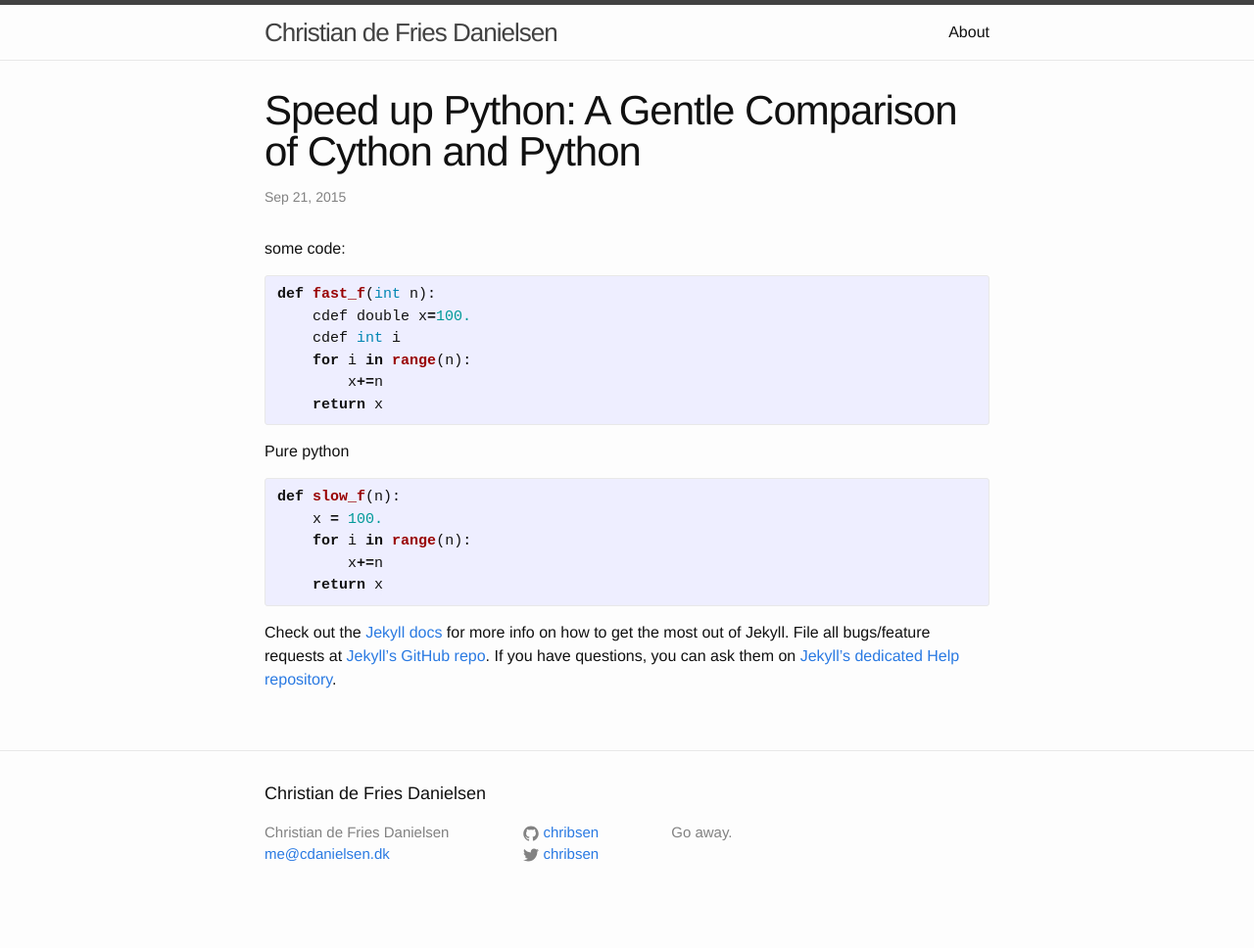
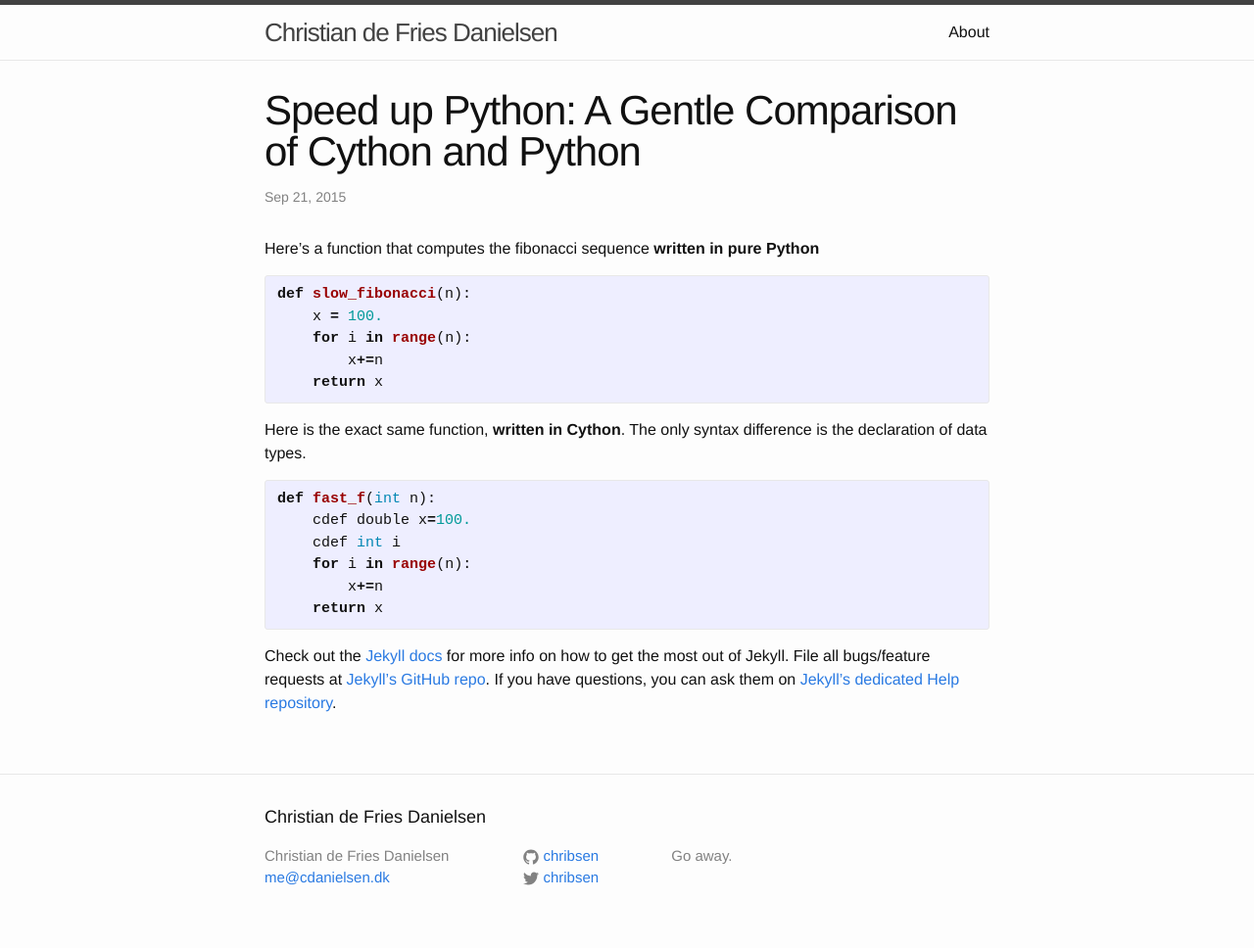
Before and after one commit to chribsen/chribsen.github.io, a Jekyll site: the page built from _posts/2015-09-21-speed-up-python.markdown, in a window 1280 px wide. Shown: the whole page at 98% size. Built offline with Jekyll 4.4.1, drawn with Linux system fonts in a browser that asks for light colours; before the commit the page ends 944 px from its top, so only the background shows below that.

Commit message:
changed post content

```diff
--- a/_posts/2015-09-21-speed-up-python.markdown
+++ b/_posts/2015-09-21-speed-up-python.markdown
@@ -6,7 +6,17 @@ categories: python
 ---
 
 
-some code:
+Here's a function that computes the fibonacci sequence **written in pure Python**
+{% highlight python %}
+def slow_fibonacci(n):
+    x = 100.
+    for i in range(n):
+        x+=n
+    return x
+{% endhighlight %}
+
+Here is the exact same function, **written in Cython**. The only syntax difference
+is the declaration of data types.
 {% highlight python %}
 def fast_f(int n):
     cdef double x=100.
@@ -16,15 +26,6 @@ def fast_f(int n):
     return x
 {% endhighlight %}
 
-Pure python
-
-{% highlight python %}
-def slow_f(n):
-    x = 100.
-    for i in range(n):
-        x+=n
-    return x
-{% endhighlight %}
 
 Check out the [Jekyll docs][jekyll] for more info on how to get the most out of Jekyll. File all bugs/feature requests at [Jekyll’s GitHub repo][jekyll-gh]. If you have questions, you can ask them on [Jekyll’s dedicated Help repository][jekyll-help].
 
```
